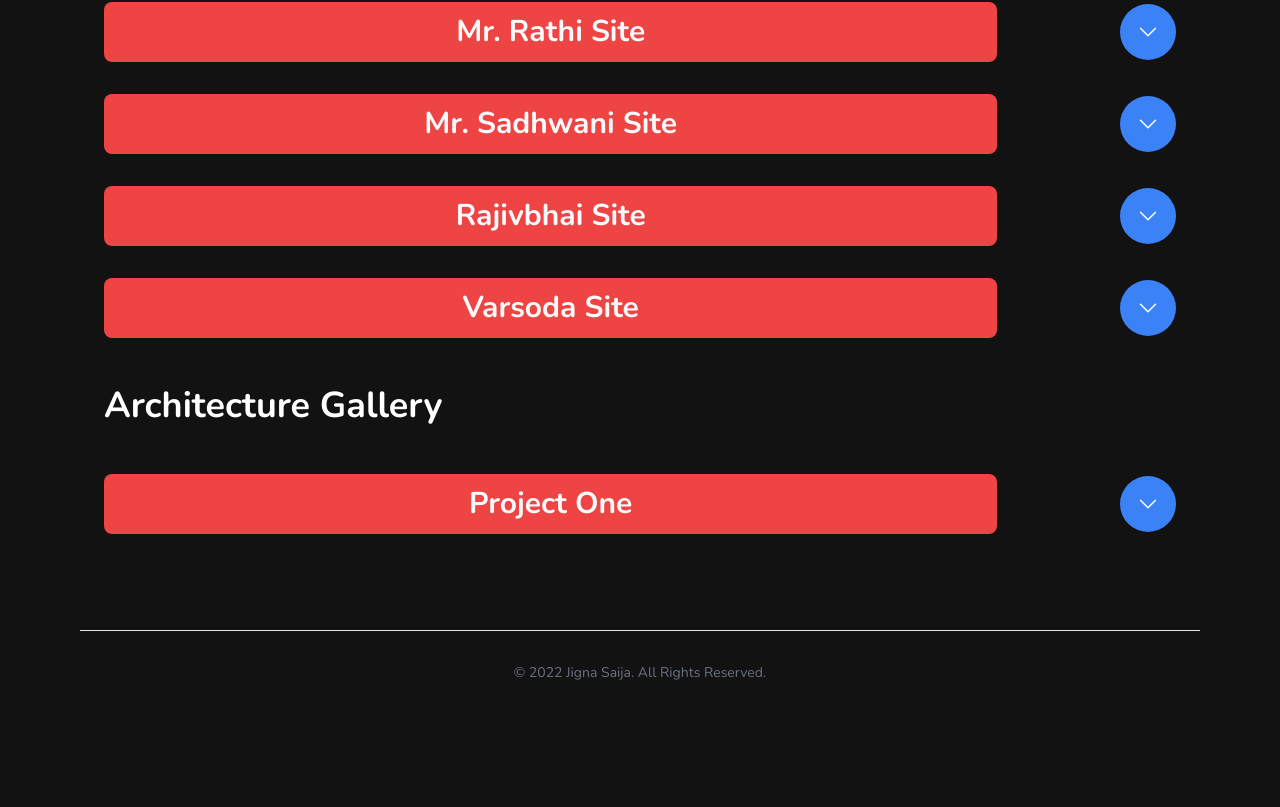
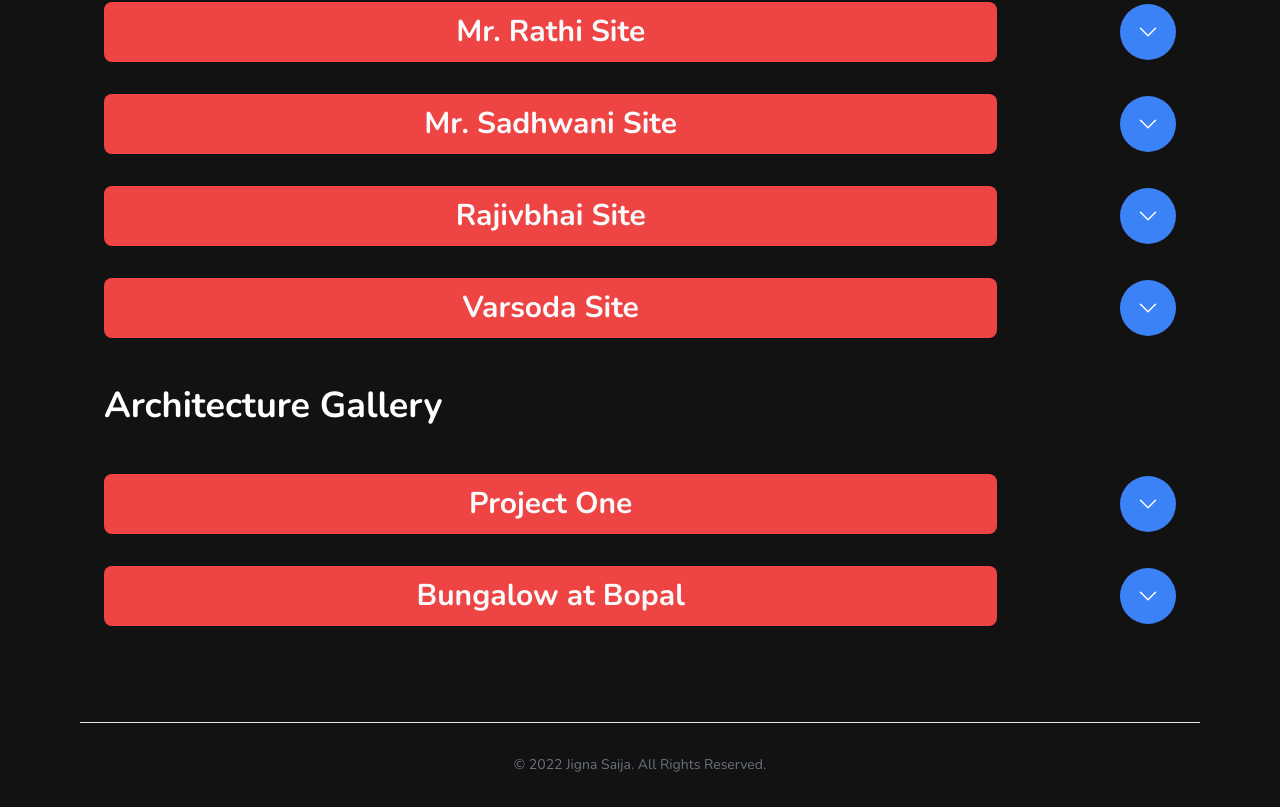
Before and after one commit to Jaival/jigna-saija, a Next.js app: page /gallery in a window 1280 px wide. Shown: the part 648-1455 px from the top of the page. Before the commit the page ends 1363 px from the top, so only its background shows below. Built offline with nearby package versions, Linux system fonts and the light colour scheme.

Commit message:
Updated image size for the gallery

```diff
--- a/components/gallery/ImageGallery.tsx
+++ b/components/gallery/ImageGallery.tsx
@@ -32,12 +32,12 @@
                     <div className="flex justify-center items-center">
                         {showCurrent ?
                             <button className="bg-blue-500 p-2 md:p-4 rounded-full" onClick={() => toggleCurrent()}>
-                                <svg xmlns="http://www.w3.org/2000/svg" fill="none" viewBox="0 0 24 24" stroke-width="1.5" stroke="currentColor" className="w-4 h-4 md:w-6 md:h-6">
+                                <svg xmlns="http://www.w3.org/2000/svg" fill="none" viewBox="0 0 24 24" strokeWidth="1.5" stroke="currentColor" className="w-4 h-4 md:w-6 md:h-6">
                                     <path strokeLinecap="round" strokeLinejoin="round" d="M4.5 15.75l7.5-7.5 7.5 7.5" />
                                 </svg>
                             </button> :
                             <button className="bg-blue-500  p-2 md:p-4 rounded-full" onClick={() => setCurrent(id)}>
-                                <svg xmlns="http://www.w3.org/2000/svg" fill="none" viewBox="0 0 24 24" stroke-width="1.5" stroke="currentColor" className="w-4 h-4 md:w-6 md:h-6">
+                                <svg xmlns="http://www.w3.org/2000/svg" fill="none" viewBox="0 0 24 24" strokeWidth="1.5" stroke="currentColor" className="w-4 h-4 md:w-6 md:h-6">
                                     <path strokeLinecap="round" strokeLinejoin="round" d="M19.5 8.25l-7.5 7.5-7.5-7.5" />
                                 </svg>
                             </button>}
@@ -52,7 +52,6 @@
                                 </div>
                             </div>
                         ))}
-                        <div className="hidden md:block"></div>
                         {next < imageUrls?.length && (
                             <button
                                 className="my-3 bg-blue-500 hover:bg-blue-700 text-white text-lg font-bold py-2 px-4 rounded"
@@ -78,21 +77,19 @@
 
     return (
         <div className="group">
-            <div className="h-full w-full overflow-hidden rounded-lg bg-gray-200 object-cover">
                 <Image
                     loading="lazy"
                     alt=""
                     src={image}
                     fill={true}
                     className={cn(
-                        'duration-700 ease-in-out group-hover:opacity-75',
+                        'h-full w-full object-cover duration-700 ease-in-out group-hover:opacity-75',
                         isLoading
                             ? 'scale-110 blur-2xl grayscale'
                             : 'scale-100 blur-0 grayscale-0'
                     )}
                     onLoadingComplete={() => setLoading(false)}
                 />
-            </div>
         </div>
     )
 }
--- a/data/data.ts
+++ b/data/data.ts
@@ -67,6 +67,12 @@
                 link: "/gallery",
                 imgUrl: "/images/architecture_projects/project_pic_1/project_pic_1.jpg",
             },
+            {
+                title: "Bungalow at Bopal",
+                year: 2022,
+                link: "/gallery",
+                imgUrl: "/images/architecture_projects/bungalow_at_bopal/bungalow_at_bopal_1.jpg",
+            },
         ]
     },
 };
--- a/data/projects.ts
+++ b/data/projects.ts
@@ -270,6 +270,15 @@
                     "/images/architecture_projects/project_pic_1/project_pic_2.jpg",
                 ],
             },
+            {
+                title: "Bungalow at Bopal",
+                year: 2022,
+                // link: "https://github.com/Jaival",
+                imgUrls: [
+                    "/images/architecture_projects/bungalow_at_bopal/bungalow_at_bopal_1.jpg",
+                    "/images/architecture_projects/bungalow_at_bopal/bungalow_at_bopal_2.jpg",
+                ],
+            },
         ],
     },
 };
```
Also changed, not shown: public/images/architecture_projects/bungalow_at_bopal/bungalow_at_bopal_1.jpg (added), public/images/architecture_projects/bungalow_at_bopal/bungalow_at_bopal_2.jpg (added).
